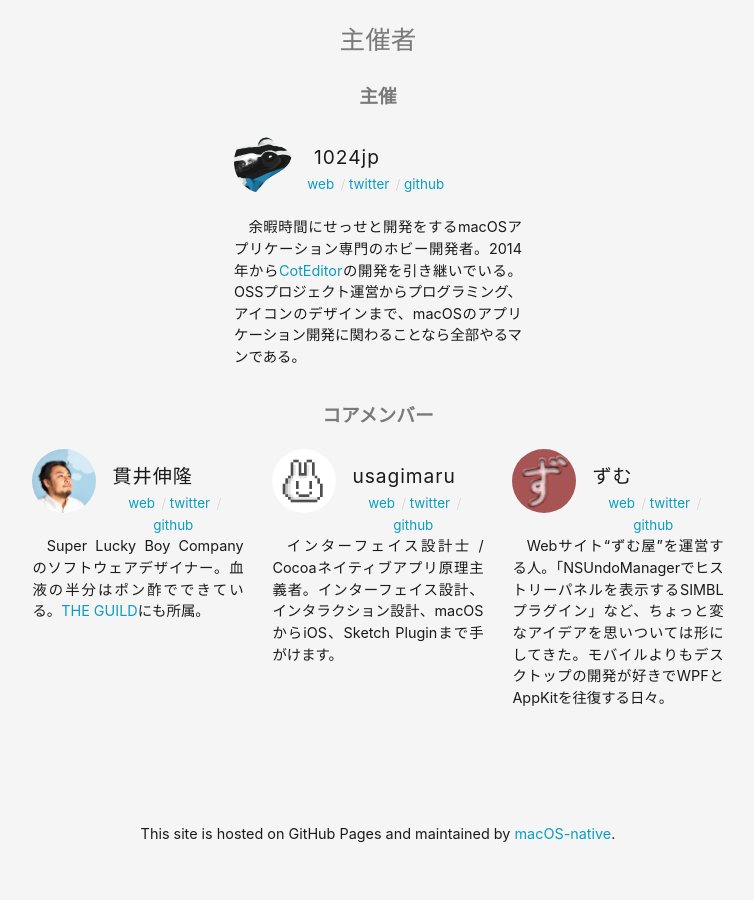
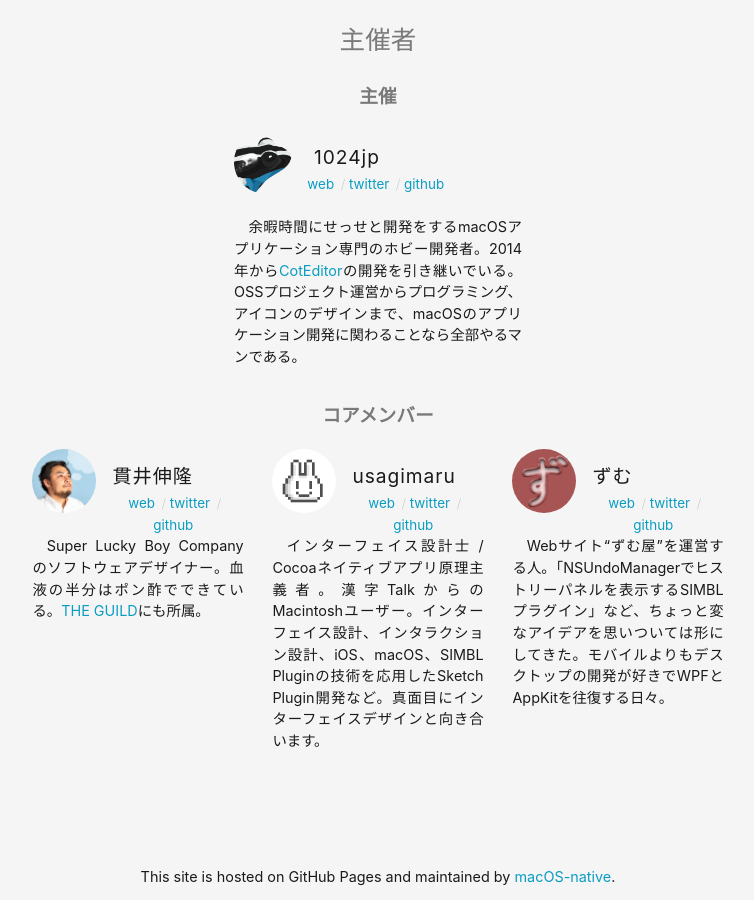
Before and after one commit to macOS-native/macos-native.github.io, a Jekyll site: the page built from index.md, in a window 1280 px wide and 900 px high, scrolled down 2375 px. Shown: the whole window, without its empty margins (262-1016 px from the left). Built offline with Jekyll 4.4.1, drawn with Linux system fonts in a browser that asks for light colours; before the commit the page ends 3232 px from its top, so only the background shows below that; some of the changed text lies outside the part shown.

Commit message:
update 🐰

```diff
--- a/_data/events.yml
+++ b/_data/events.yml
@@ -14,7 +14,7 @@ symposium_01:
     - time: "18:30"
       title: "オープニング"
     - time: "18:45"
-      title: "under consideration"
+      title: "デザイニング・デスクトップインターフェイス（仮）"
       presenter:
         name: usagimaru
         avatar: usagimaru
--- a/_data/members.yml
+++ b/_data/members.yml
@@ -10,7 +10,7 @@ usagimaru:
   github: usagimaru
   twitter: usagimaruma
   web: https://interactionmania.com
-  bio: インターフェイス設計士 / Cocoaネイティブアプリ原理主義者。インターフェイス設計、インタラクション設計、macOSからiOS、Sketch Pluginまで手がけます。
+  bio: インターフェイス設計士 / Cocoaネイティブアプリ原理主義者。漢字TalkからのMacintoshユーザー。インターフェイス設計、インタラクション設計、iOS、macOS、SIMBL Pluginの技術を応用したSketch Plugin開発など。真面目にインターフェイスデザインと向き合います。
 
 nobtaka:
   name: 貫井伸隆
```
